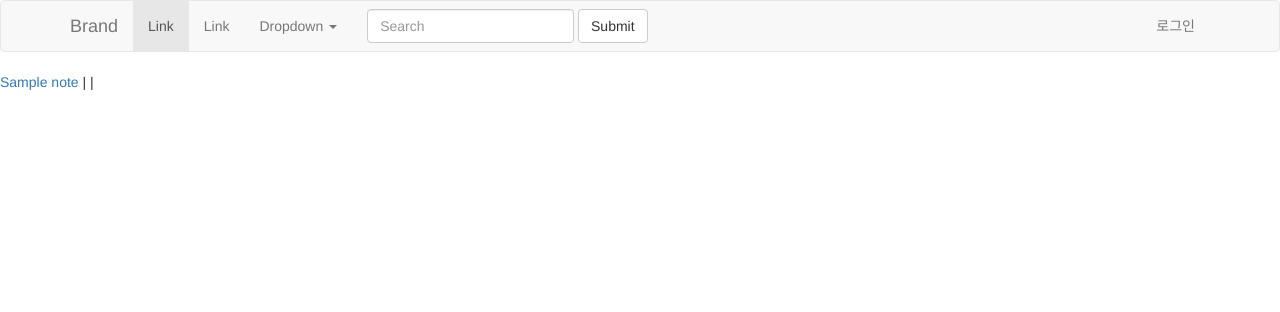
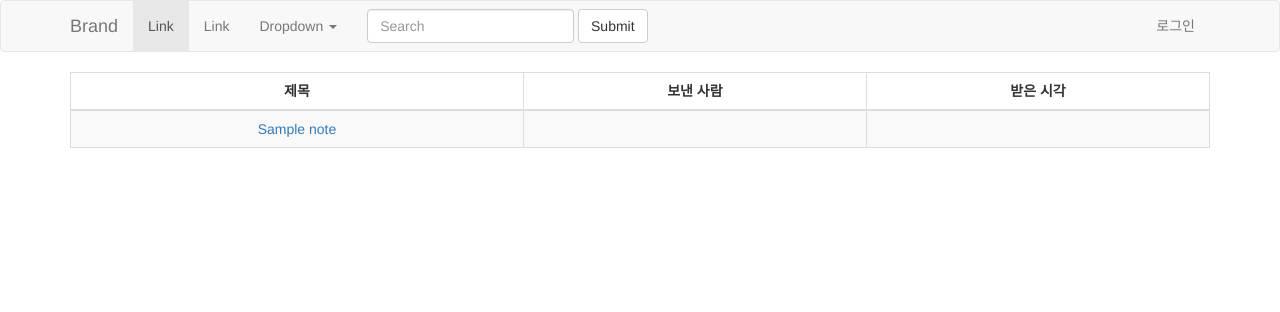
Before and after one commit to pknuwap/python-web-seminar, a Flask app: template noteapp/templates/note_list.html in a window 1280 px wide. Shown: the top 312 px of the page. Run offline with Flask 2, Linux system fonts and the light colour scheme; the template is opened without the code that fills it: most values are stand-ins (such as "Sample title", 1, 10 or a date in 2020); parts of the project's set-up code (start-up, migrations or seed data) failed here and were passed over; some libraries are stand-ins or nearby versions.

Commit message:
쪽지 목록을 테이블 형식으로 변경

```diff
--- a/noteapp/templates/note_list.html
+++ b/noteapp/templates/note_list.html
@@ -1,23 +1,47 @@
 {% extends "base.html" %}
 
 {% block body %}
+  <style>
+    th, td {
+      text-align: center;
+    }
+  </style>
+
+  <div class="container">
+    <table class="table table-bordered table-striped">
+      <thead>
+        <tr>
+          <th>제목</th>
+          <th>보낸 사람</th>
+          <th>받은 시각</th>
+        </tr>
+      </thead>
+      <tbody>
         {% for note in notes %}
-    <div>
+          <tr>
+            <td>
               <a href="{{ url_for('note_content', id=note._id) }}">
                 {{ note.title }}
-      </a> |
+              </a>
+            </td>
+            <td>
               {% if box == 'inbox' %}
                 {{ note.sender.name }}
               {% elif box == 'outbox' %}
                 {{ note.to.name }}
               {% endif %}
-      |
+            </td>
+            <td>
               <span data-toggle="tooltip"
                     title="{{ arrow.get(note._id.generation_time).to('Asia/Seoul').strftime('%Y-%m-%d %I:%M:%S %p') }}">
                 {{ arrow.get(note._id.generation_time).humanize(locale='ko_KR') }}
               </span>
+            </td>
+          </tr>
+        {% endfor %}
+      </tbody>
+    </table>
   </div>
-  {% endfor %}
 
   <script>
     $(function () {
```
Lines whose indentation alone changed are shown as unchanged.
